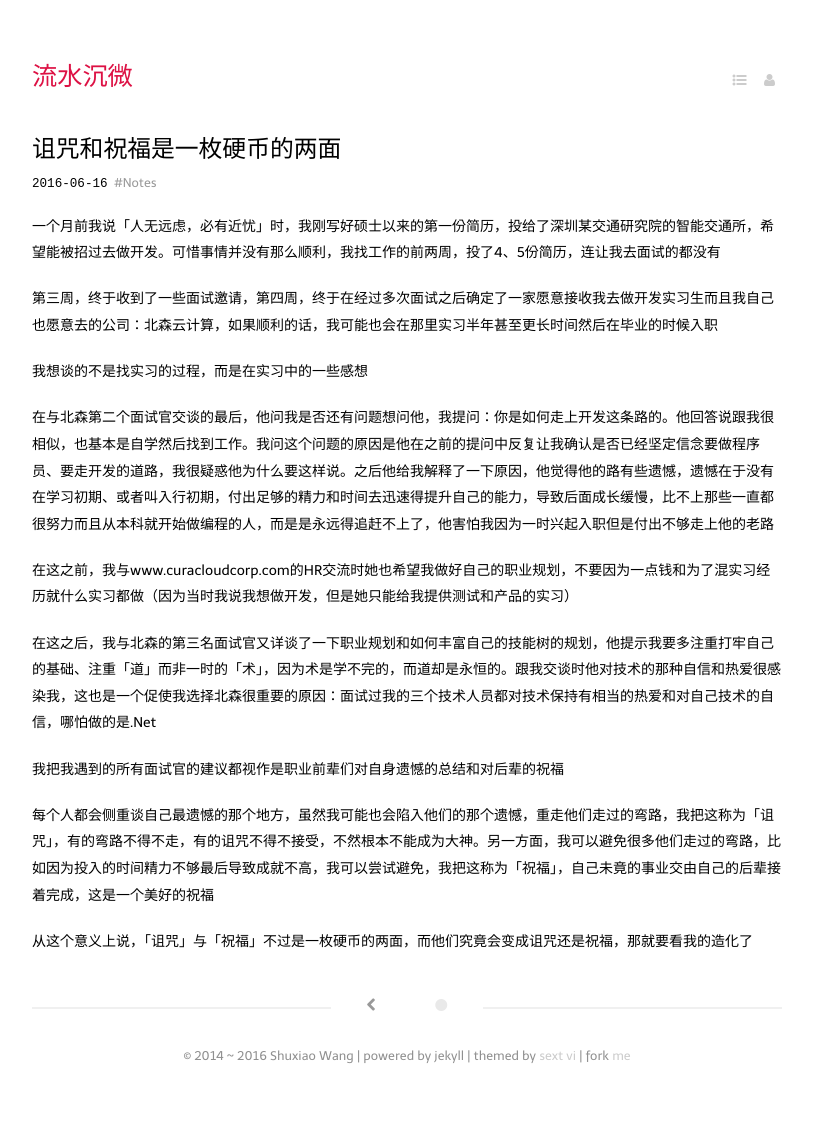
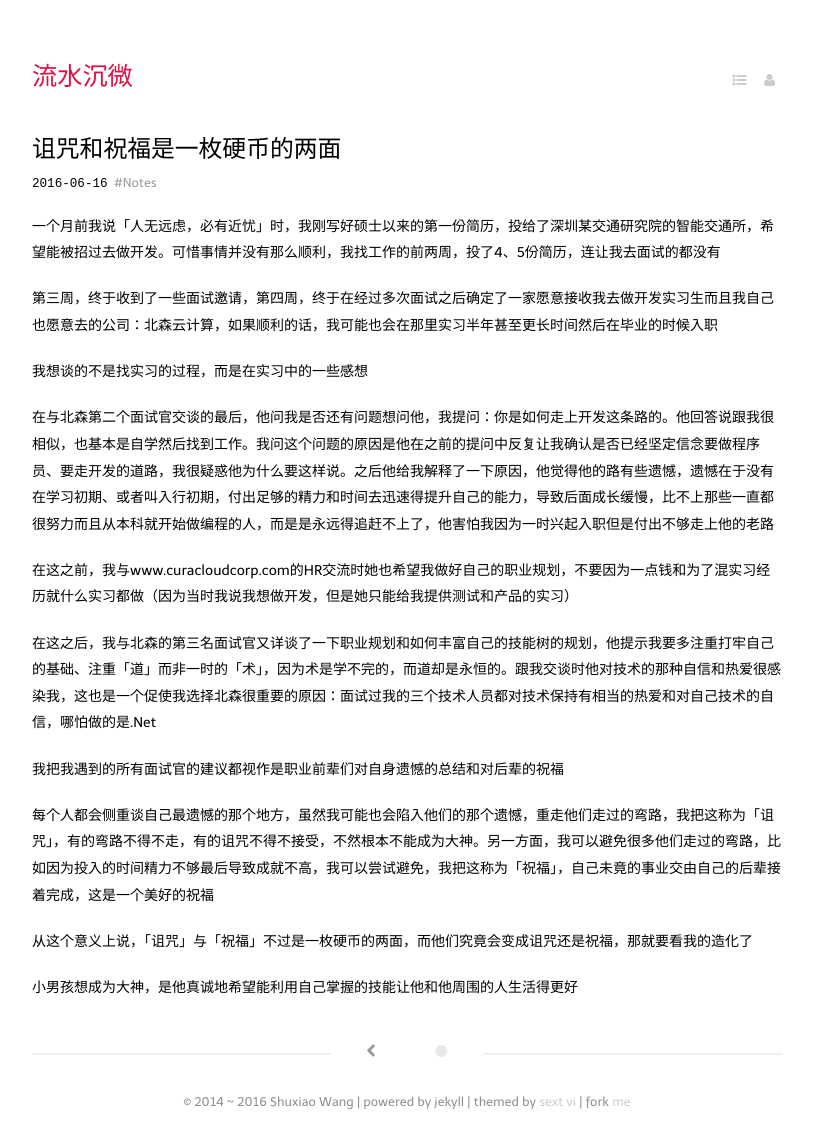
Before and after one commit to keaising/blogs, a Jekyll site: the page built from _posts/2016-06-16-curse-and-bless.md, in a window 1280 px wide. Shown: the whole page, without its empty margins (233-1046 px from the left). Built offline with Jekyll 4.4.1, drawn with Linux system fonts in a browser that asks for light colours; some web fonts are replaced; a script that is not in the unit is left out; before the commit the page ends 1076 px from its top, so only the background shows below that.

Commit message:
add a new post

```diff
--- a/_posts/2016-06-16-curse-and-bless.md
+++ b/_posts/2016-06-16-curse-and-bless.md
@@ -26,3 +26,5 @@ tags:
 每个人都会侧重谈自己最遗憾的那个地方，虽然我可能也会陷入他们的那个遗憾，重走他们走过的弯路，我把这称为「诅咒」，有的弯路不得不走，有的诅咒不得不接受，不然根本不能成为大神。另一方面，我可以避免很多他们走过的弯路，比如因为投入的时间精力不够最后导致成就不高，我可以尝试避免，我把这称为「祝福」，自己未竟的事业交由自己的后辈接着完成，这是一个美好的祝福
 
 从这个意义上说，「诅咒」与「祝福」不过是一枚硬币的两面，而他们究竟会变成诅咒还是祝福，那就要看我的造化了
+
+小男孩想成为大神，是他真诚地希望能利用自己掌握的技能让他和他周围的人生活得更好
```
